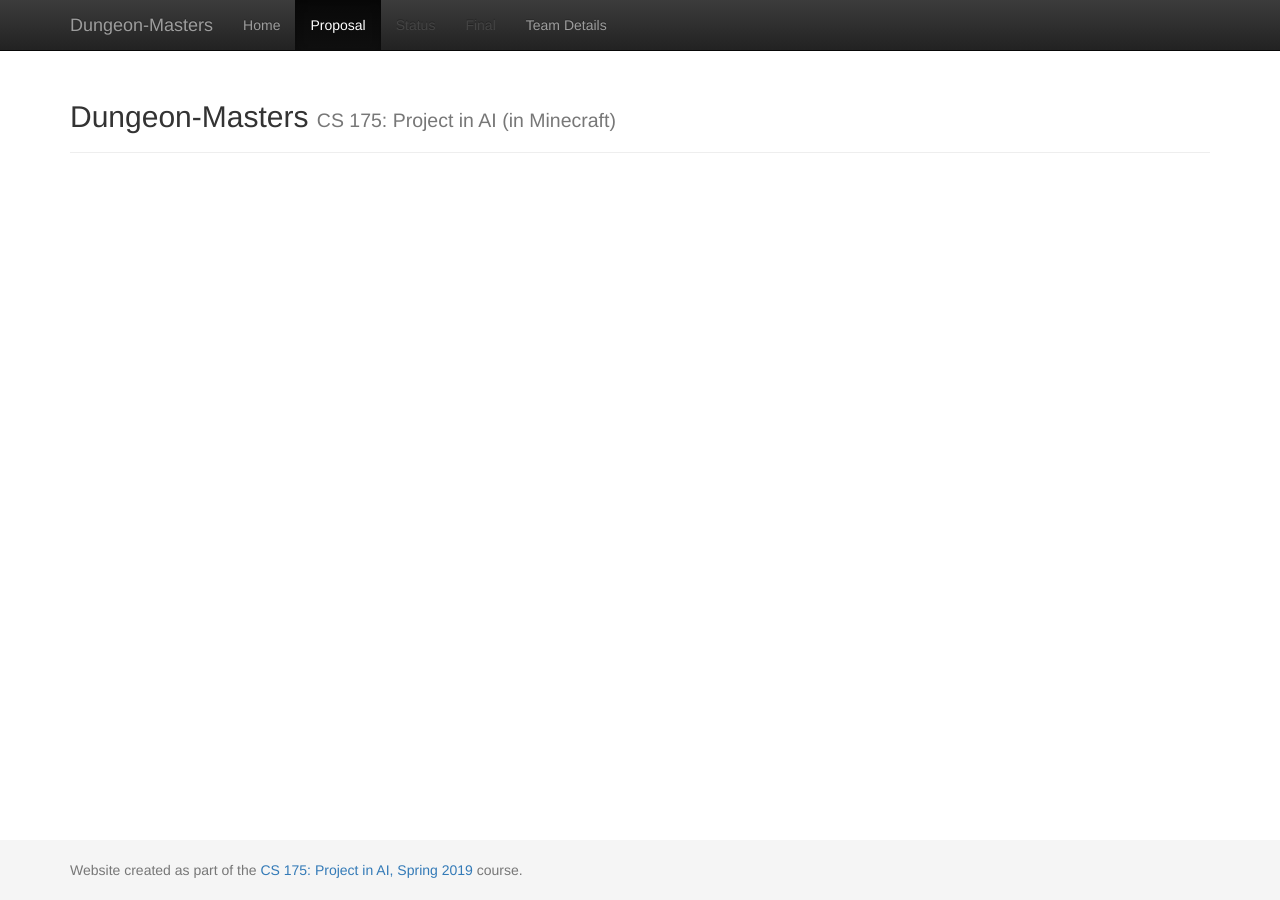
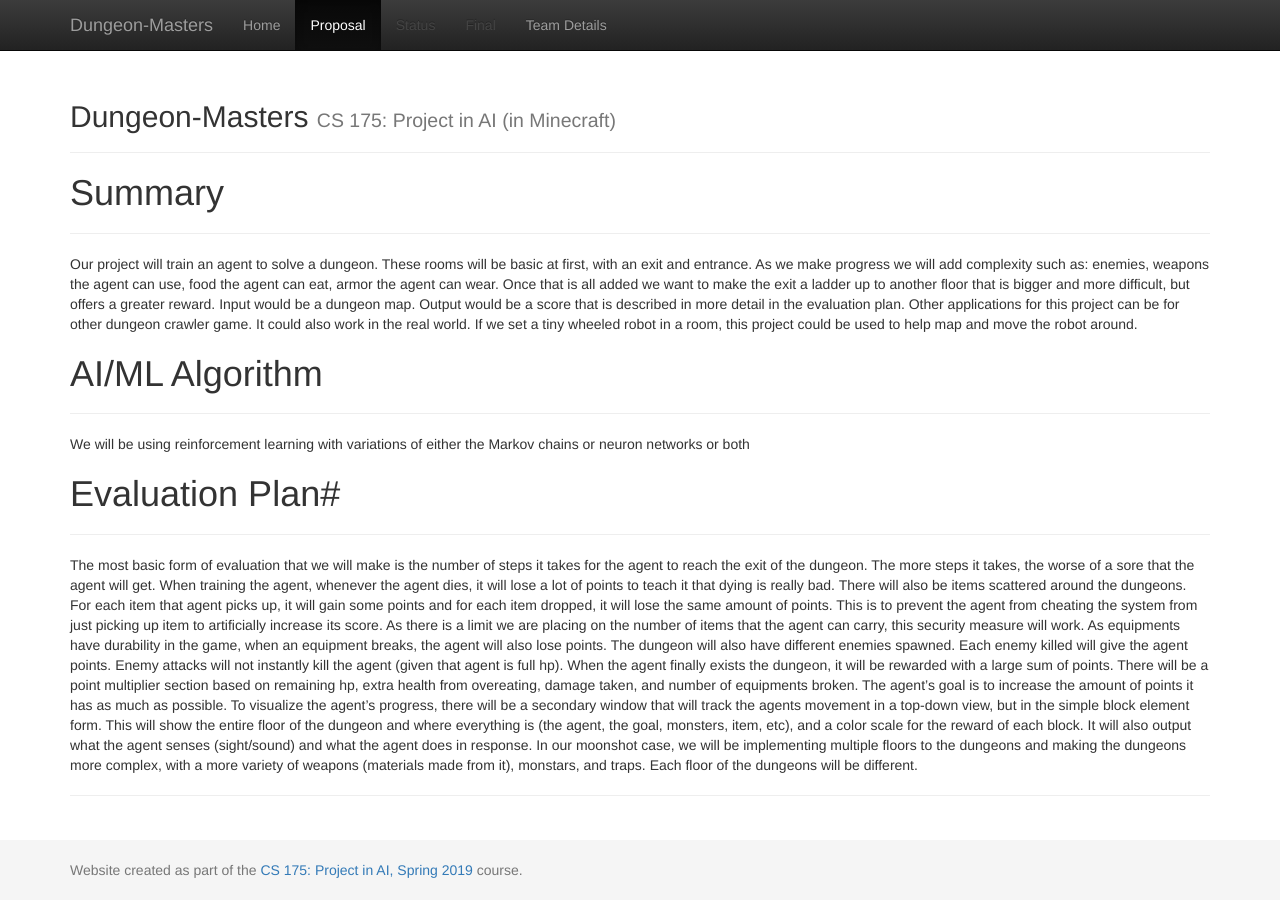
Before and after one commit to dannym08/Dungeon-Masters, a Jekyll site: the page built from docs/proposal.md, in a window 1280 px wide. Built offline with Jekyll 4.4.1, drawn with Linux system fonts in a browser that asks for light colours; our own code applies the rules of GitHub Pages for plain Markdown files; some of the changed lines change nothing that is shown.

Commit message:
Upadated proposal

```diff
--- a/docs/proposal.md
+++ b/docs/proposal.md
@@ -1,11 +1,17 @@
 ---
-#Summary#
+layout: default
+title: Proposal
+---
+# Summary
+----------
 Our project will train an agent to solve a dungeon. These rooms will be basic at first, with an exit and entrance. As we make progress we will add complexity such as: enemies, weapons the agent can use, food the agent can eat, armor the agent can wear. Once that is all added we want to make the exit a ladder up to another floor that is bigger and more difficult, but offers a greater reward. Input would be a dungeon map. Output would be a score that is described in more detail in the evaluation plan. Other applications for this project can be for other dungeon crawler game. It could also work in the real world. If we set a tiny wheeled robot in a room, this project could be used to help map and move the robot around.
 
-#AI/ML Algorithm#
+# AI/ML Algorithm
+-----------------
 We will be using reinforcement learning with variations of either the Markov chains or neuron networks or both
 
-#Evaluation Plan#
+# Evaluation Plan#
+------------------
 The most basic form of evaluation that we will make is the number of steps it takes for the agent to reach the exit of the dungeon. The more steps it takes, the worse of a sore that the agent will get. When training the agent, whenever the agent dies, it will lose a lot of points to teach it that dying is really bad. There will also be items scattered around the dungeons. For each item that agent picks up, it will gain some points and for each item dropped, it will lose the same amount of points. This is to prevent the agent from cheating the system from just picking up item to artificially increase its score. As there is a limit we are placing on the number of items that the agent can carry, this security measure will work. As equipments have durability in the game, when an equipment breaks, the agent will also lose points. The dungeon will also have different enemies spawned. Each enemy killed will give the agent points. Enemy attacks will not instantly kill the agent (given that agent is full hp). When the agent finally exists the dungeon, it will be rewarded with a large sum of points. There will be a point multiplier section based on remaining hp, extra health from overeating, damage taken, and number of equipments broken. The agent's goal is to increase the amount of points it has as much as possible.
 To visualize the agent’s progress, there will be a secondary window that will track the agents movement in a top-down view, but in the simple block element form. This will show the entire floor of the dungeon and where everything is (the agent, the goal, monsters, item, etc), and a color scale for the reward of each block. It will also output what the agent senses (sight/sound) and what the agent does in response. In our moonshot case, we will be implementing multiple floors to the dungeons and making the dungeons more complex, with a more variety of weapons (materials made from it), monstars, and traps. Each floor of the dungeons will be different.
 
```
